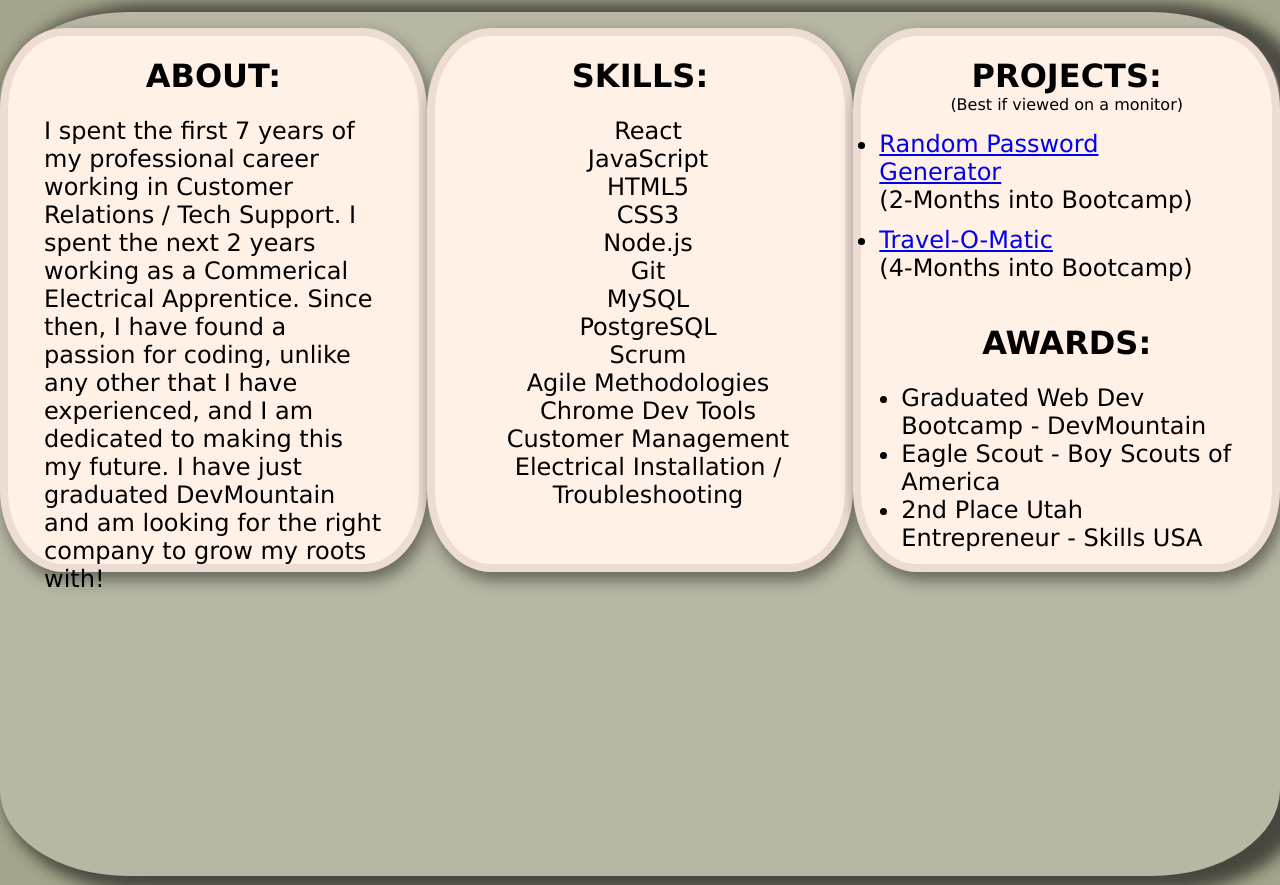
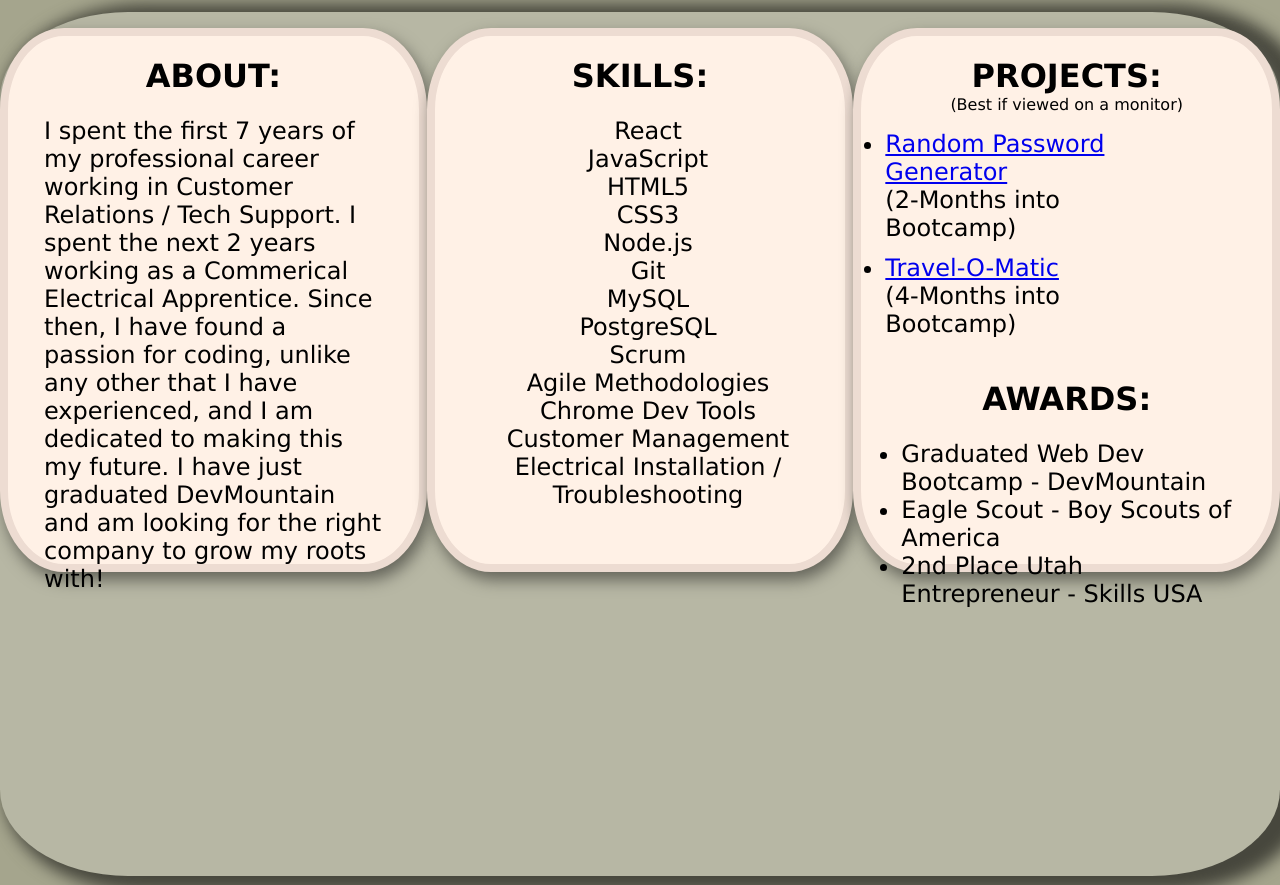
Before and after one commit to JaLeeKi/myPortfolio, a React (Create React App) app: page / in a window 1280 px wide. Shown: the part 840-1725 px from the top of the page. Built offline with nearby package versions, Linux system fonts and the light colour scheme.

Commit message:
another small one

```diff
--- a/src/index.css
+++ b/src/index.css
@@ -219,7 +219,7 @@ body {
 
 .projectsList {
   text-align: start;
-  padding-left: 0.75em;
+  padding-left: 1em;
   margin-right: 3.25em;
   font-size: x-large;
   margin-top: 0em;
```
